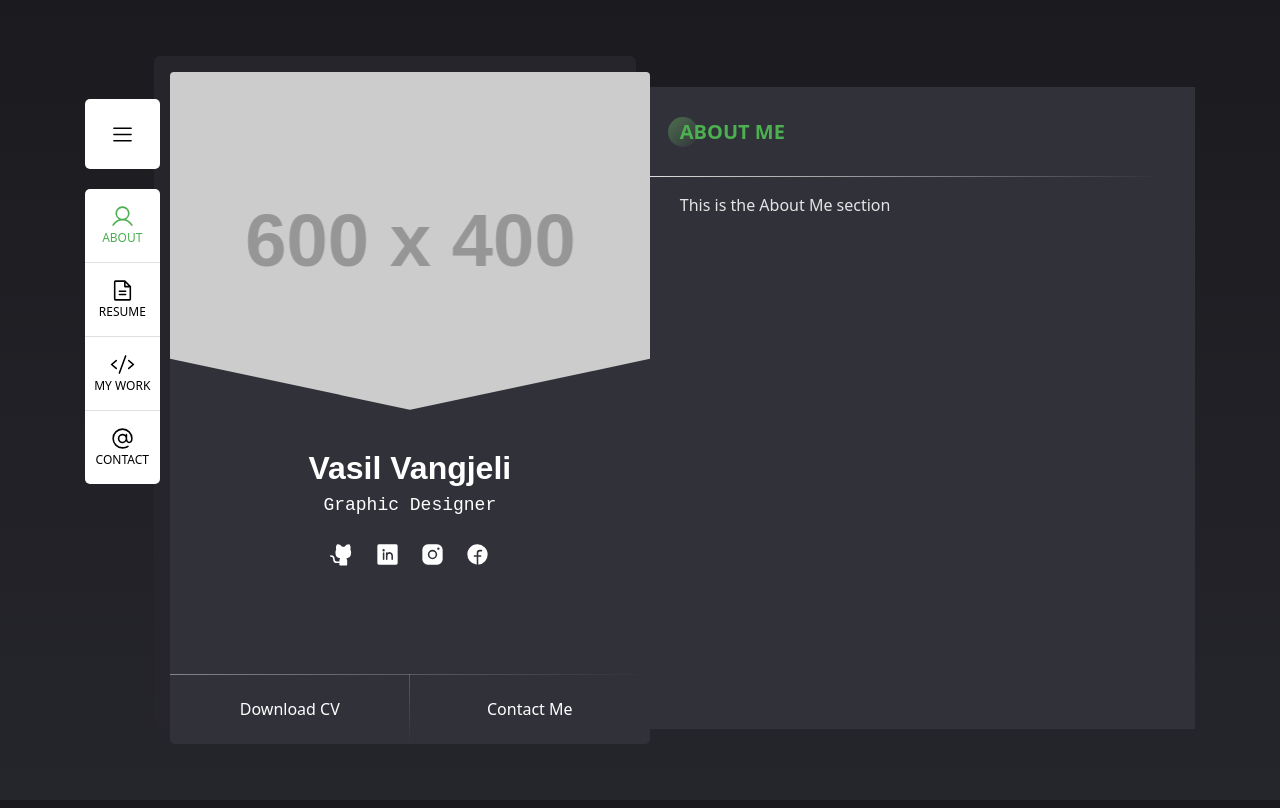
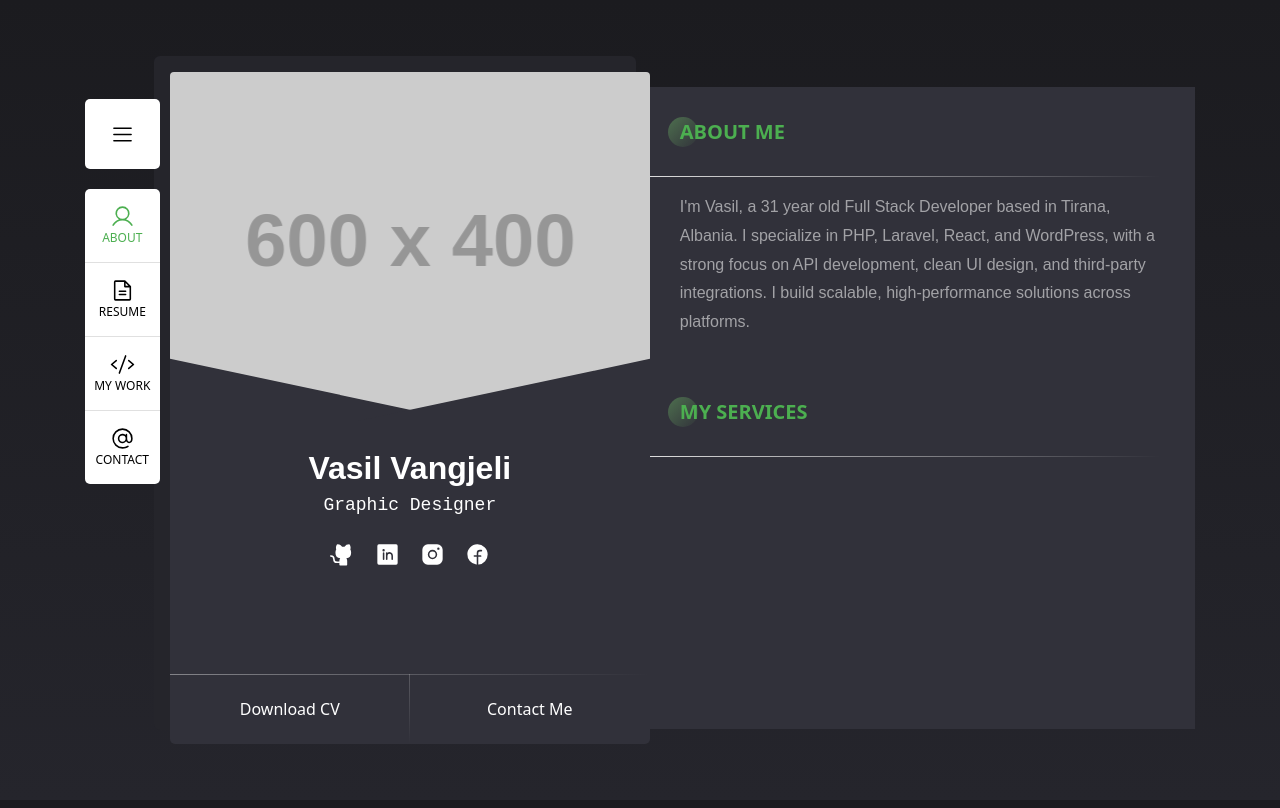
Before and after one commit to vasil14/my-cv-website, a React (Vite) app: page / in a window 1280 px wide. Built offline with nearby package versions, Linux system fonts and the light colour scheme.

Commit message:
Working on About me content

```diff
--- a/src/components/AboutMe/index.jsx
+++ b/src/components/AboutMe/index.jsx
@@ -1,9 +1,41 @@
+import styled from "styled-components";
 import MainContent from "../MainContent";
+import { TitleHeader } from "../MainContent/styles";
+
+const ShortDescription = styled.p`
+  font-size: 16px;
+  font-family: "Poppins", sans-serif;
+  font-weight: 500;
+  color: #ffffff8c;
+  line-height: 1.8;
+  margin-bottom: 60px;
+`;
 
 const AboutMe = ({ isActive }) => {
+  const birthDate = new Date("1993-09-14");
+  const today = new Date();
+
+  let age = today.getFullYear() - birthDate.getFullYear();
+
+  const hasHadBirthdayThisYear =
+    today.getMonth() > birthDate.getMonth() ||
+    (today.getMonth() === birthDate.getMonth() &&
+      today.getDate() >= birthDate.getDate());
+
+  if (!hasHadBirthdayThisYear) {
+    age--;
+  }
+
   return (
     <MainContent title="About Me" isActive={isActive}>
-      <p>This is the About Me section</p>
+      <ShortDescription>
+        I'm Vasil, a {age} year old Full Stack Developer based in Tirana,
+        Albania. I specialize in PHP, Laravel, React, and WordPress, with a
+        strong focus on API development, clean UI design, and third-party
+        integrations. I build scalable, high-performance solutions across
+        platforms.
+      </ShortDescription>
+      <TitleHeader>My Services</TitleHeader>
     </MainContent>
   );
 };
--- a/src/components/MainContent/styles.jsx
+++ b/src/components/MainContent/styles.jsx
@@ -8,6 +8,7 @@ export const ContentContainer = styled.div`
   left: 565px;
   right: 0;
   background: #31313a;
+  overflow: auto;
   transition: transform 0.8s ease, opacity 0.8s ease;
   z-index: ${({ $isActive }) => ($isActive ? 2 : 0)};
   pointer-events: ${({ $isActive }) => ($isActive ? "auto" : "none")};
--- a/src/index.css
+++ b/src/index.css
@@ -23,3 +23,12 @@
   -webkit-font-smoothing: antialiased;
   -moz-osx-font-smoothing: grayscale;
 }
+
+::-webkit-scrollbar {
+  width: 5px !important;
+}
+
+::-webkit-scrollbar-thumb {
+  background: #555 !important;
+  border-radius: 4px !important;
+}
```
